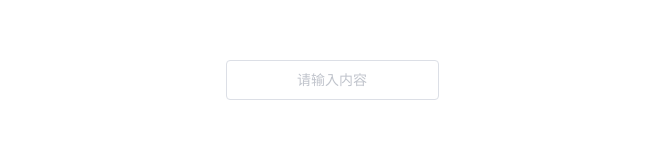
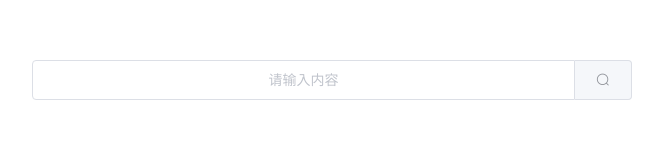
Before and after one commit to PineappleLB/search, a Vue app: page / in a window 1280 px wide. Shown: the top 160 px of the page, without its empty margins (308-971 px from the left). Built offline with nearby package versions, Linux system fonts and the light colour scheme.

Commit message:
增加查询按钮

```diff
--- a/src/App.vue
+++ b/src/App.vue
@@ -1,13 +1,20 @@
 <template>
   <div id="app">
-    <div>
+    <div id="search">
+      <el-row>
+        <el-col :span="24">
           <el-autocomplete
             class="inline-input"
             v-model="keyWords"
+            @change="changeKeyWords(this)"
             :fetch-suggestions="querySearch"
             placeholder="请输入内容"
             @select="handleSelect"
-      ></el-autocomplete>
+          >
+            <el-button slot="append" icon="el-icon-search" @click="handleSearch()"></el-button>
+          </el-autocomplete>
+        </el-col>
+      </el-row>
     </div>
     <div id="content"></div>
   </div>
@@ -22,27 +29,37 @@ export default {
     };
   },
   methods: {
-    handleSelect(item) {
+    handleSearch(){
+      this.search(this.keyWords);
+    },
+    search(val){
       this.$.ajax({
         type: "get",
         async: true,
-        url: "/api/s?&wd=" + encodeURI(item.value),
+        url: "/api/s?&wd=" + encodeURI(val),
         dataType: "html",
         success: function(data) {
-          let left_content = $(data).find("#container #content_left .result h3");
+          let left_content = $(data).find(
+            "#container #content_left .result h3"
+          );
           document.getElementById("content").innerHTML = "";
-          for(let i in left_content){
+          for (let i in left_content) {
             document.getElementById("content").appendChild(left_content[i]);
           }
           // left_content[0].innerHTML;
           var str = JSON.stringify(data);
         },
         error: function(e) {
-          console.error(e)
+          console.error(e);
         }
       });
     },
+    handleSelect(item) {
+      this.search(item.value)
+    },
     querySearch(queryString, cb) {
+      console.log(queryString);
+      this.keyWords = queryString;
       this.$jsonp(
         `https://sp0.baidu.com/5a1Fazu8AA54nxGko9WTAnF6hhy/?wd=${queryString}`,
         { param: "cb" },
@@ -72,15 +89,28 @@ export default {
   -moz-osx-font-smoothing: grayscale;
   text-align: center;
   color: #2c3e50;
+  width: 800px;
+  margin: 0 auto;
   margin-top: 60px;
 }
 .el-input__inner {
   text-align: center;
 }
+.el-autocomplete{
+  width: 100%;
+}
 .el-autocomplete-suggestion li {
   text-align: center;
 }
-#content .t em{
+#search {
+  width: 600px;
+  margin: 0 auto;
+}
+
+#content .t em {
   color: red;
 }
+#content {
+  width: 800px;
+}
 </style>
```
Lines whose indentation alone changed are shown as unchanged.
